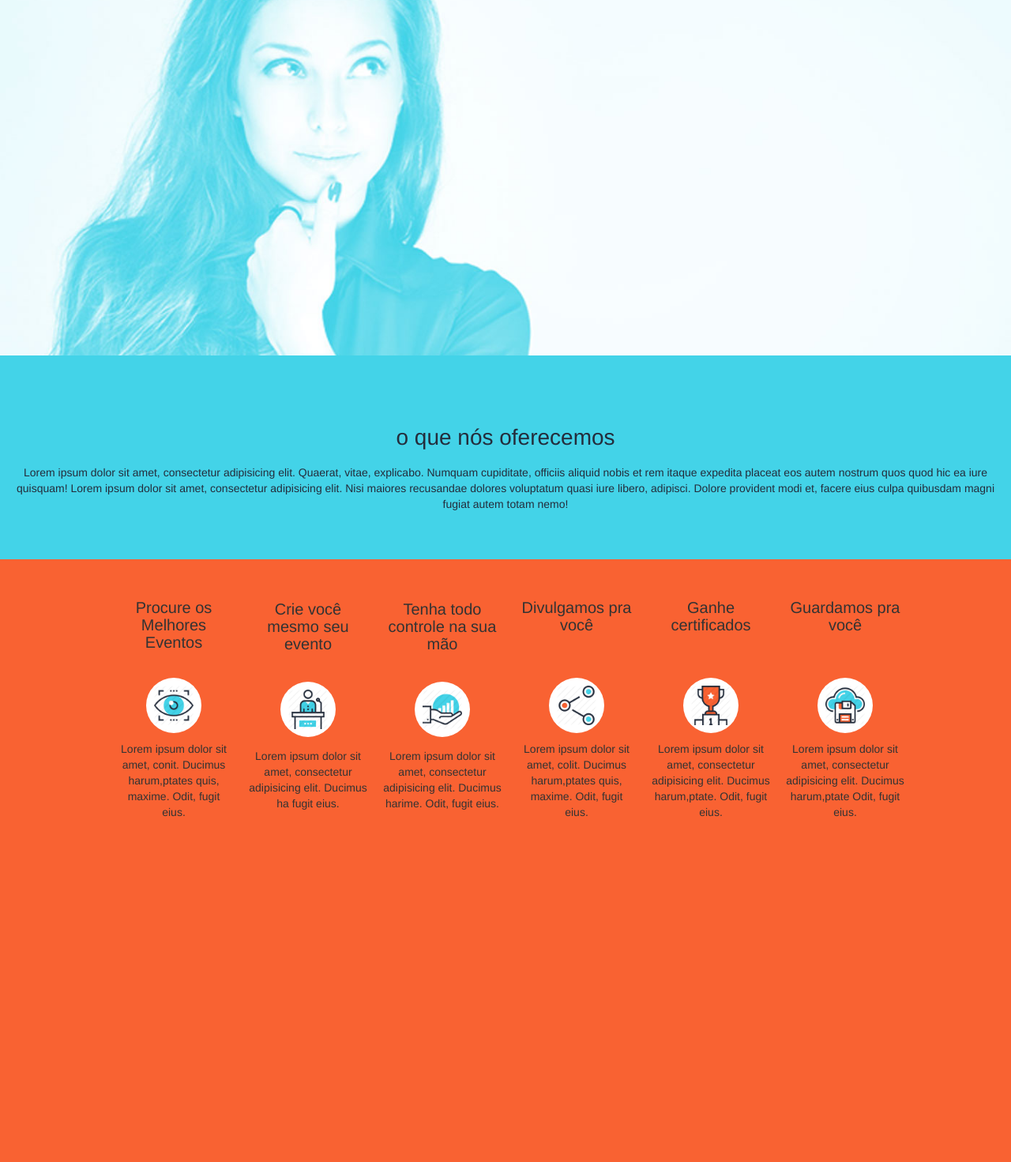
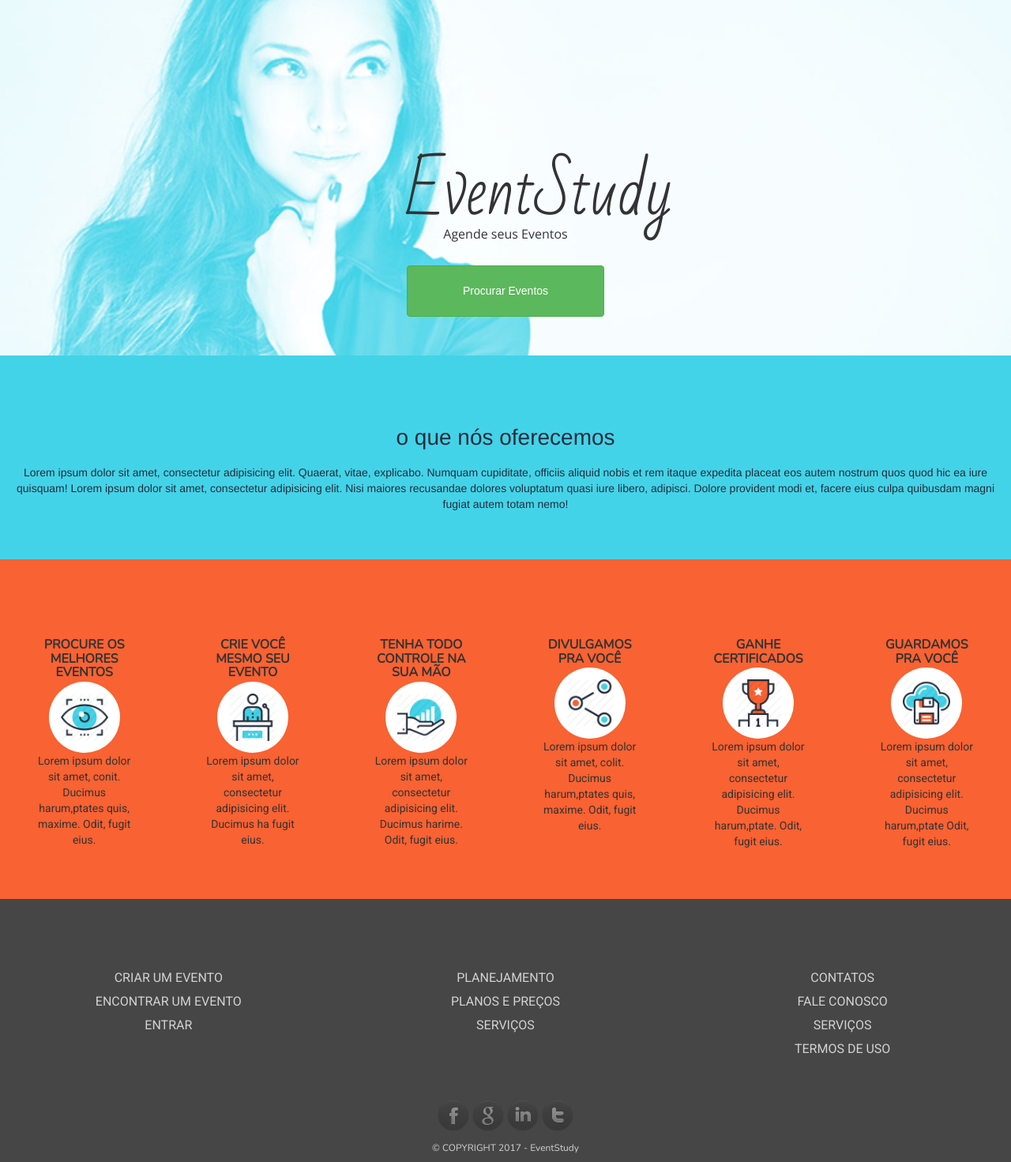
Before and after one commit to Walteann/EventStudy_Reboot, a PHP site: page / in a window 1280 px wide. Shown: the whole page at 79% size. Before the commit the page ends 1034 px from the top, so only its background shows below. Run offline with PHP 8.4, Linux system fonts and the light colour scheme.

Commit message:
EventStudy Commit, Index pronta

```diff
--- a/Projeto/css/pagina_inicial.css
+++ b/Projeto/css/pagina_inicial.css
@@ -6,6 +6,7 @@
 body {
 	padding:0;
 	margin: 0;
+	overflow-x: hidden;
 }
 
 /* HEADER */
@@ -17,7 +18,28 @@ body {
 	background-repeat: no-repeat;
 	background-size: cover;
 	background-position: right;
+	text-align: center;
 
+}
+
+.cabecalho h1 {
+	width: 250px;
+	font-family: "Bad Script",Arial,sans-serif;
+	font-size: 30pt;
+	margin: 0 auto;
+	margin-top: 200px
+}
+
+.cabecalho h5 {
+	font-family: "Open Sans",Arial,sans-serif;
+	font-size: 10pt;
+	margin: 0;
+}
+
+.botao-cabecalho {
+	margin: 30px;
+	height: 50px;
+	width: 200px
 }
 
 
@@ -46,60 +68,139 @@ body {
 
 .motivos {
 	width: 100%;
-	height: auto;
+	background-color: #f96232;
+	padding-top: 50px;
+	padding-bottom: 50px;
+
+
+}
+
+.EventMotivo {
 	display: flex;
 	flex-direction: row;
 	justify-content: space-around;
 	flex-wrap: wrap;
 	text-align: center;
-	align-items: center;
-	background-color: #f96232;
-	padding-bottom: 50px;
+}
+
+.EventCol {
+	height: 300px;
+	width: 150px;
+	margin-top: 30px;
+}
+
+.motivos img {
+	height: 60px;
+	margin: 15px 0 15px 0;
+	margin-top: 15px;
 
 }
 
-.MotivosImagens {
-
-	display: flex;
-	flex-direction: row;
-	flex-wrap: wrap;
-	justify-content: space-around;
-	text-align: center;
-	align-items: center;
-	width: 150px;
-	height: 300px;
-	margin-top: 30px;
-	margin-right: -10px;
-	margin-left: 0px;
+.imgMotivo {
+	height: 90px;
+	width: 90px;
+	background-color: #fff;
+	border-radius: 50%;
+	margin: 0 auto;
 }
 
-.imgMotivo{
-	margin-top: 20px;
-	width: 70px;
-	height: 70px;
-	background-color: #FFF;
-	border-radius: 50%;
+.EventCol h3 {
+	text-transform: uppercase;
+	font-family: "Nunito",Arial,sans-serif;
+	font-weight: 700;
+	font-size: 12pt;
+	margin-bottom: 2px;
+
+}
+
+.EventCol p {
+	font-family: "Roboto",Arial,sans-serif;
+	font-weight: 200;
 }
 
 
-.MotivosImagens img {
-	height: 50px;
-	margin: 10px;
+/** PRE RODAPE **/
+
+.pre-rodape {
+	width: 100%;
+	padding-top: 50px;
+	padding-bottom: 10px;
+	background-color: #464646;
+	text-align: center;
+
 }
 
-.MotivosImagens  h3 {
-	height: 70px;
-	font-size: 15pt;
+.pRodape {
+	margin-top: 30px;
+	margin-bottom: 15pt;
+}
+.pre-rodape a {
+	text-decoration: none;
+	color: #d2d2d2;
+	font-family: "Roboto",Arial,sans-serif;
+	text-transform: uppercase;
+	font-size: 12pt;
+	transition: 0.5s;
 }
 
-.MotivosImagens p {
-	margin-top: 10px;
+.pre-rodape a:hover {
 
+	color: #43d3e8;
+}
+
+.rodape {
+	margin-top: 0px;
+	text-align: center;
+	background-color: #464646;
+}
+
+
+.redesocial{
+    display: flex;
+    flex-direction: row;
+	justify-content: center;
+    align-items: center;
+    height: 70px;
+	margin-bottom: -10px;
+
+}
+
+.rodape h6 {
+	font-family: "Nunito",Arial,sans-serif;
+	color: #d2d2d2;
+}
+footer a img {
+    display: flex;
+    flex-direction: row;
+    justify-content: space-around;
+    align-items: center;
+    height: 40px;
+    opacity: 0.5;
+    transition: 0.5s;
+    margin:2px;
+
+}
+footer a img:hover{
+    height:40px;
+    opacity: 1.0;
 }
 
 
 /* MEDIA QUERY PARA MAIORES QUE 798px*/
 @media only screen and (min-width: 798px){
+
+	.botao-cabecalho {
+		height: 65px;
+		width: 250px;
+	}
+
+	.cabecalho h1 {
+		font-size: 60pt;
+	}
+	.cabecalho h5 {
+		font-size: 12pt;
+	}
+
 
 }
 
--- a/Projeto/index.html
+++ b/Projeto/index.html
@@ -5,12 +5,13 @@
     <meta http-equiv="X-UA-Compatible" content="IE=edge">
     <meta name="viewport" content="width=device-width, initial-scale=1">
     <!-- The above 3 meta tags *must* come first in the head; any other head content must come *after* these tags -->
-    <title>Event.com</title>
+    <title>EventStudy - Agende seus eventos</title>
 
     <!-- Bootstrap -->
     <link href="css/bootstrap.min.css" rel="stylesheet">
     <link href="css/normalize.css" rel="stylesheet">
     <link href="css/pagina_inicial.css" rel="stylesheet">
+   <link href="https://fonts.googleapis.com/css?family=Bad+Script|Nunito|Open+Sans|Roboto" rel="stylesheet">
 
     <!-- HTML5 shim and Respond.js for IE8 support of HTML5 elements and media queries -->
     <!-- WARNING: Respond.js doesn't work if you view the page via file:// -->
@@ -24,7 +25,9 @@
     <header class="cabecalho">
     	<div class="container-fluid">
     		<div class="row">
-
+    			<h1>EventStudy</h1>
+    			<h5>Agende seus Eventos</h5>
+    			<a href="pagina_inicial.html"><button class="btn btn-success botao-cabecalho">Procurar Eventos</button></a>
     		</div>
     	</div>
     </header>
@@ -44,7 +47,8 @@
     <section class="motivos">
     	<div class="container-fluid">
     		<div class="row">
-    			<div class="col-lg-2 col-md-2 teste">
+    			<div class="EventMotivo">
+				<div class="col-lg-2 col-md-2 EventCol">
 
 					<div class="MotivosImagens">
 						<h3>Procure os Melhores Eventos</h3>
@@ -52,7 +56,7 @@
 						<p>Lorem ipsum dolor sit amet, conit. Ducimus harum,ptates quis, maxime. Odit, fugit eius.</p>
 					</div>
 				</div>
-    			<div class="col-lg-2 col-md-2 teste ">
+				<div class="col-lg-2 col-md-2 EventCol ">
 					<div class="MotivosImagens">
 						<h3>Crie você mesmo seu evento</h3>
 						<div class="imgMotivo"><img src="imagens/motivos/296403.png" alt="olho"></div>
@@ -61,14 +65,14 @@
 
 				</div>
 
-    			<div class="col-lg-2 col-md-2 teste ">
+				<div class="col-lg-2 col-md-2 EventCol ">
 					<div class="MotivosImagens">
 						<h3>Tenha todo controle na sua mão</h3>
 						<div class="imgMotivo"><img src="imagens/motivos/296336.png" alt="olho"></div>
 						<p>Lorem ipsum dolor sit amet, consectetur adipisicing elit. Ducimus harime. Odit, fugit eius.</p>
 					</div>
 				</div>
-    			<div class="col-lg-2 col-md-2 teste">
+				<div class="col-lg-2 col-md-2 EventCol">
 					<div class="MotivosImagens">
 						<h3>Divulgamos pra você</h3>
 						<div class="imgMotivo"><img src="imagens/motivos/283903.png" alt="olho"></div>
@@ -76,7 +80,7 @@
 					</div>
 
 				</div>
-    			<div class="col-lg-2 col-md-2 teste">
+				<div class="col-lg-2 col-md-2 EventCol">
 
 					<div class="MotivosImagens">
 						<h3>Ganhe certificados</h3>
@@ -84,7 +88,7 @@
 						<p>Lorem ipsum dolor sit amet, consectetur adipisicing elit. Ducimus harum,ptate. Odit, fugit eius.</p>
 					</div>
 				</div>
-    			<div class="col-lg-2 col-md-2 teste">
+				<div class="col-lg-2 col-md-2 EventCol">
 					<div class="MotivosImagens">
 						<h3>Guardamos pra você</h3>
 						<div class="imgMotivo"><img src="imagens/motivos/297538.png" alt="olho"></div>
@@ -92,11 +96,60 @@
 					</div>
 				</div>
 
-
+    			</div>	<!-- fim teste -->
 
     		</div>
     	</div>
     </section>
+
+
+    <!-- PRÉ RODAPE -->
+
+    <section class="pre-rodape">
+    	<div class="container-fluid">
+    		<div class="row">
+    			<div class="col-lg-4 col-md-4 pRodape">
+
+    				<h4><a href="#">Criar um Evento</a></h4>
+    				<h4><a href="#">Encontrar um Evento</a></h4>
+    				<h4><a href="#">Entrar</a></h4>
+
+    			</div>
+
+    			<div class="col-lg-4 col-md-4 pRodape">
+
+    				<h4><a href="#">Planejamento</a></h4>
+    				<h4><a href="#">Planos e preços</a></h4>
+    				<h4><a href="#">Serviços</a></h4>
+    			</div>
+
+    			<div class="col-lg-4 col-md-4 pRodape">
+    				<h4><a href="#">Contatos</a></h4>
+    				<h4><a href="#">Fale Conosco</a></h4>
+    				<h4><a href="#">Serviços</a></h4>
+    				<h4><a href="#">Termos de Uso</a></h4>
+    			</div>
+    		</div>
+    	</div>
+    </section>
+
+    <footer class="rodape">
+    	<div class="container-fluid">
+    		<div class="row">
+    			<div class="col-lg-12 col-md-12">
+    				 <div class="redesocial">
+             			 <a href="#" id="facebook"><img src="imagens/icones/facebook_dark.png"></a>
+            			 <a href="#"id="google" ><img src="imagens/icones/google_dark.png"></a>
+            			 <a href="#"  id="in"><img src="imagens/icones/in_dark.png"></a>
+             			 <a href="#" id="twitter"><img src="imagens/icones/twitter_dark.png"></a>
+         			 </div>
+    				<h6>&copy COPYRIGHT 2017 - EventStudy</h6>
+    			</div>
+    		</div>
+    	</div>
+    </footer>
+
+
 
     <!-- jQuery (necessary for Bootstrap's JavaScript plugins) -->
     <script src="https://ajax.googleapis.com/ajax/libs/jquery/1.12.4/jquery.min.js"></script>
```
Lines whose indentation alone changed are shown as unchanged.
